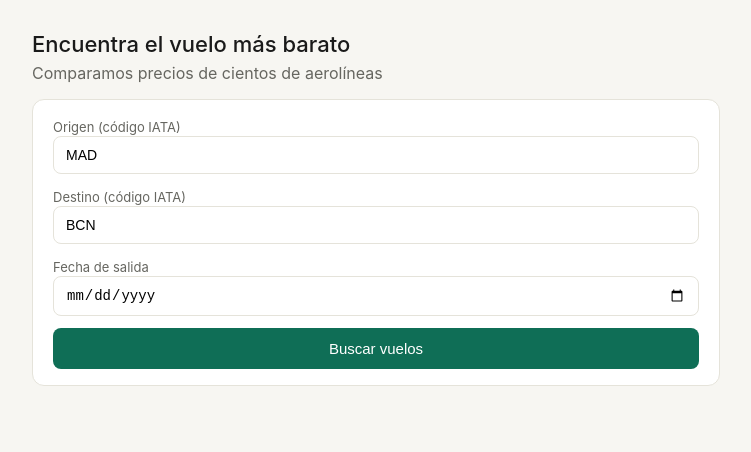
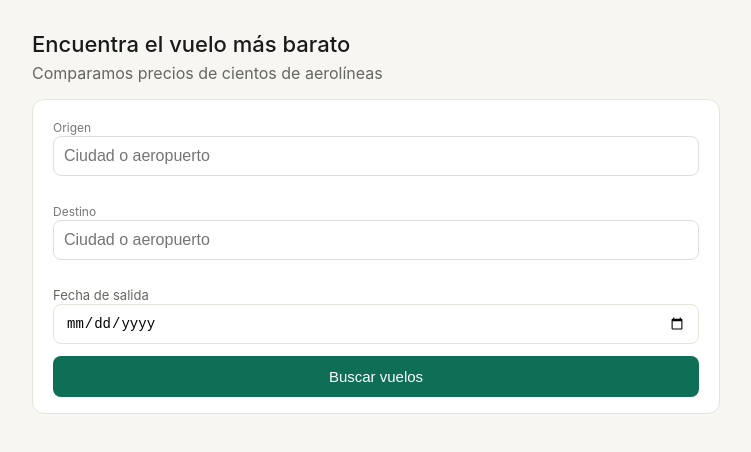
Before and after one commit to escobardavid87-ux/comparador-vuelos, a Next.js app: page / in a window 1280 px wide. Shown: the top 452 px of the page, without its empty margins (264-1015 px from the left). Built offline with nearby package versions, Linux system fonts and the light colour scheme.

Commit message:
Update index.js

```diff
--- a/pages/index.js
+++ b/pages/index.js
@@ -1,15 +1,16 @@
 import { useState } from 'react';
 import { useRouter } from 'next/router';
+import BuscadorLugar from '../components/BuscadorLugar';
 
 export default function Home() {
   const router = useRouter();
-  const [origin, setOrigin] = useState('MAD');
-  const [destination, setDestination] = useState('BCN');
+  const [origin, setOrigin] = useState('');
+  const [destination, setDestination] = useState('');
   const [departDate, setDepartDate] = useState('');
 
   const buscar = (e) => {
     e.preventDefault();
-    if (!departDate) return;
+    if (!origin || !destination || !departDate) return;
     router.push(`/resultados?origin=${origin}&destination=${destination}&departDate=${departDate}`);
   };
 
@@ -20,18 +21,12 @@ export default function Home() {
         Comparamos precios de cientos de aerolíneas
       </p>
 
-      <form onSubmit={buscar} className="card" style={{ display: 'flex', flexDirection: 'column', gap: 12, marginTop: 16 }}>
-        <div>
-          <label style={{ fontSize: 13, color: 'var(--text-secondary)' }}>Origen (código IATA)</label>
-          <input value={origin} onChange={(e) => setOrigin(e.target.value.toUpperCase())} maxLength={3} required />
-        </div>
-        <div>
-          <label style={{ fontSize: 13, color: 'var(--text-secondary)' }}>Destino (código IATA)</label>
-          <input value={destination} onChange={(e) => setDestination(e.target.value.toUpperCase())} maxLength={3} required />
-        </div>
+      <form onSubmit={buscar} className="card" style={{ display: 'flex', flexDirection: 'column', gap: 12 }}>
+        <BuscadorLugar etiqueta="Origen" onSelect={setOrigin} />
+        <BuscadorLugar etiqueta="Destino" onSelect={setDestination} />
         <div>
           <label style={{ fontSize: 13, color: 'var(--text-secondary)' }}>Fecha de salida</label>
-          <input type="date" value={departDate} onChange={(e) => setDepartDate(e.target.value)} required />
+          <input type="date" value={departDate} onChange={(e) => setDepartDate(e.target.value)} />
         </div>
         <button className="btn-primary" type="submit">Buscar vuelos</button>
       </form>
```
